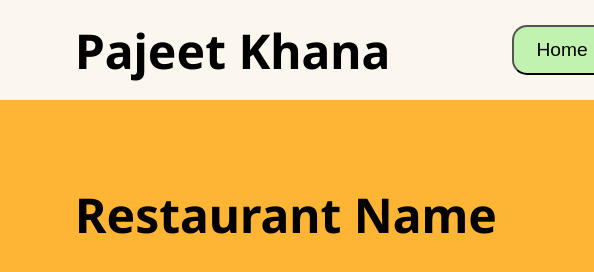
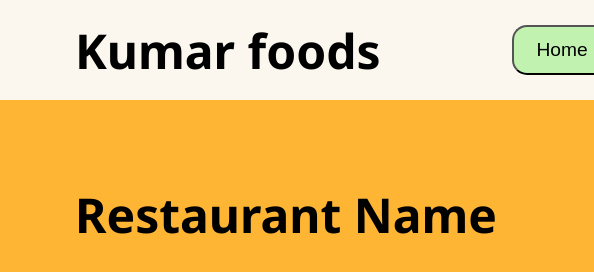
Before and after one commit to Lune3/restaurant-page, a website built with webpack: page src/index.html in a window 1280 px wide. Shown: the top 272 px of the page, 0-594 px from the left. Built offline with nearby package versions, Linux system fonts and the light colour scheme.

Commit message:
changed name

```diff
--- a/src/index.html
+++ b/src/index.html
@@ -9,7 +9,7 @@
 
 <body>
     <header>
-        <p class="companyName">Pajeet Khana</p>
+        <p class="companyName">Kumar foods</p>
         <nav>
             <button class="homeButton">Home</button>
             <button class="menuButton">Menu</button>
```
Also changed, not shown: dist/index.html.
